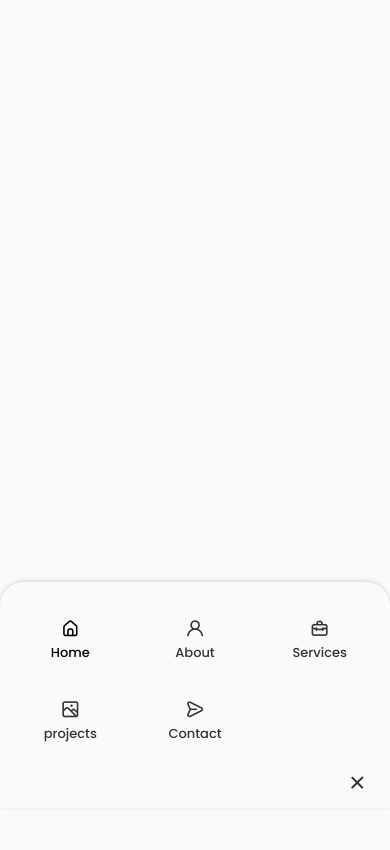
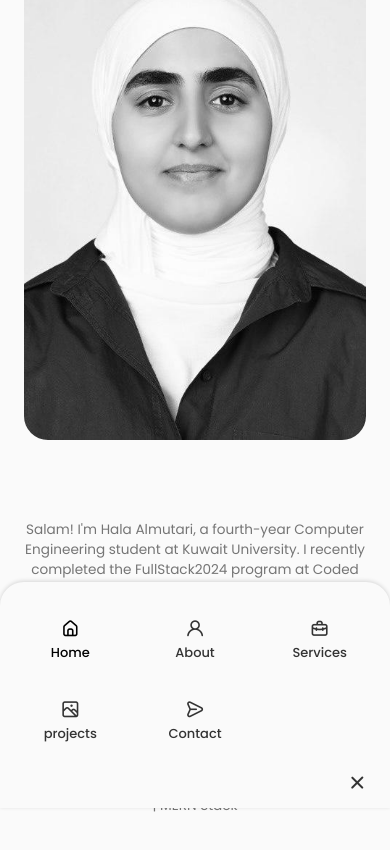
Before and after one commit to halacoded/Hala-Almutairi-Portfolio, a React (Create React App) app: page / in a window 390 px wide. Shown: the part 880-1730 px from the top of the page. Before the commit the page ends 844 px from the top, so only its background shows below. Built offline with nearby package versions, Linux system fonts and the light colour scheme.

Commit message:
Add About

```diff
--- a/src/App.css
+++ b/src/App.css
@@ -111,17 +111,17 @@ img {
 .section {
   padding: 6rem 0 2rem;
 }
-.section_title {
+.section__title {
   font-size: var(--h1-font-size);
   color: var(--title-color);
 }
-.section_subtitle {
+.section__subtitle {
   display: block;
   font-size: var(--small-font-size);
   margin-bottom: 4rem;
 }
-.section_title,
-.section_subtitle {
+.section__title,
+.section__subtitle {
   text-align: center;
 }
 /* LAYOUT */
--- a/src/App.js
+++ b/src/App.js
@@ -1,12 +1,14 @@
 import "./App.css";
 import Header1 from "./components/header/Header1";
 import Home from "./components/home/Home";
+import About from "./components/about/About";
 function App() {
   return (
     <>
       <Header1 />
       <main>
         <Home />
+        <About />
       </main>
     </>
   );
--- /dev/null
+++ b/src/components/about/About.jsx
@@ -0,0 +1,30 @@
+import React from "react";
+import "./about.css";
+import AboutImage from "../../assests/WhatsApp Image 2024-11-28 at 3.31.11 PM.jpeg";
+const About = () => (
+  <section className=" about section" id="about">
+    <h2 className="section__title">About me</h2>
+    <span className="section__subtitle">My Introduction</span>
+    <div className="about__container container gird">
+      <img src={AboutImage} alt="AboutImage" className="about__img" />
+      <div className="about__data">
+        <p className="about__description">
+          Salam! I'm Hala Almutari, a fourth-year Computer Engineering student
+          at Kuwait University. I recently completed the FullStack2024 program
+          at Coded Academy, which has enhanced my skills in both front-end and
+          back-end development. I'm also the founder of Fahim, a platform
+          dedicated to helping students excel in their studies. My passion for
+          coding drives me to continuously learn and create innovative web
+          applications. Let's connect and turn your ideas into reality!
+        </p>
+        <p className="about__skills">
+          <strong>Technical Skills:</strong> <br /> JavaScript | HTML | CSS |
+          React.js | Node.js | MongoDB | React Native | tailwind | Netlify |
+          Express | MERN Stack
+        </p>
+      </div>
+    </div>
+  </section>
+);
+
+export default About;
--- /dev/null
+++ b/src/components/about/about.css
@@ -0,0 +1,58 @@
+.about__container {
+  display: grid;
+  grid-template-columns: repeat(2, 1fr);
+  align-items: start;
+  gap: 4rem;
+  justify-content: center;
+}
+.about__img {
+  width: 100%;
+  max-width: 350px;
+  border-radius: 1.5rem;
+  justify-self: center;
+}
+.about__data {
+  display: flex;
+  flex-direction: column;
+  justify-content: center;
+}
+.about__description {
+  margin-top: 1rem;
+  font-size: 1rem;
+}
+.about__skills {
+  margin-top: 1rem;
+  font-size: 1rem;
+  color: var(--text-color);
+}
+/* Breakpoints for medium screens */
+@media (max-width: 768px) {
+  .about__container {
+    grid-template-columns: 1fr;
+    text-align: center;
+  }
+  .about__img,
+  .about__data {
+    justify-self: center;
+    text-align: center;
+  }
+  .about__description,
+  .about__skills {
+    font-size: 0.9rem;
+  }
+}
+@media (max-width: 576px) {
+  .about__container {
+    grid-template-columns: 1fr;
+    text-align: center;
+  }
+  .about__img,
+  .about__data {
+    justify-self: center;
+    text-align: center;
+  }
+  .about__description,
+  .about__skills {
+    font-size: 0.85rem;
+  }
+}
--- a/src/components/home/Data.jsx
+++ b/src/components/home/Data.jsx
@@ -1,5 +1,5 @@
 import React from "react";
-
+import CV from "../../assests/CV.pdf";
 const Data = () => {
   return (
     <div className="home__data">
@@ -65,7 +65,7 @@ const Data = () => {
         <i className="uil uil-message send__icon"></i>
       </a>
 
-      <a href="#contact" className="button button--outline">
+      <a href={CV} className="button button--outline">
         Download CV
       </a>
     </div>
```
Also changed, not shown: src/components/about/Info.jsx (added, +7 -0 lines), src/assests/WhatsApp Image 2024-11-28 at 3.31.11 PM.jpeg (added), 1 other file (tests, documents, lock files or other folders).
